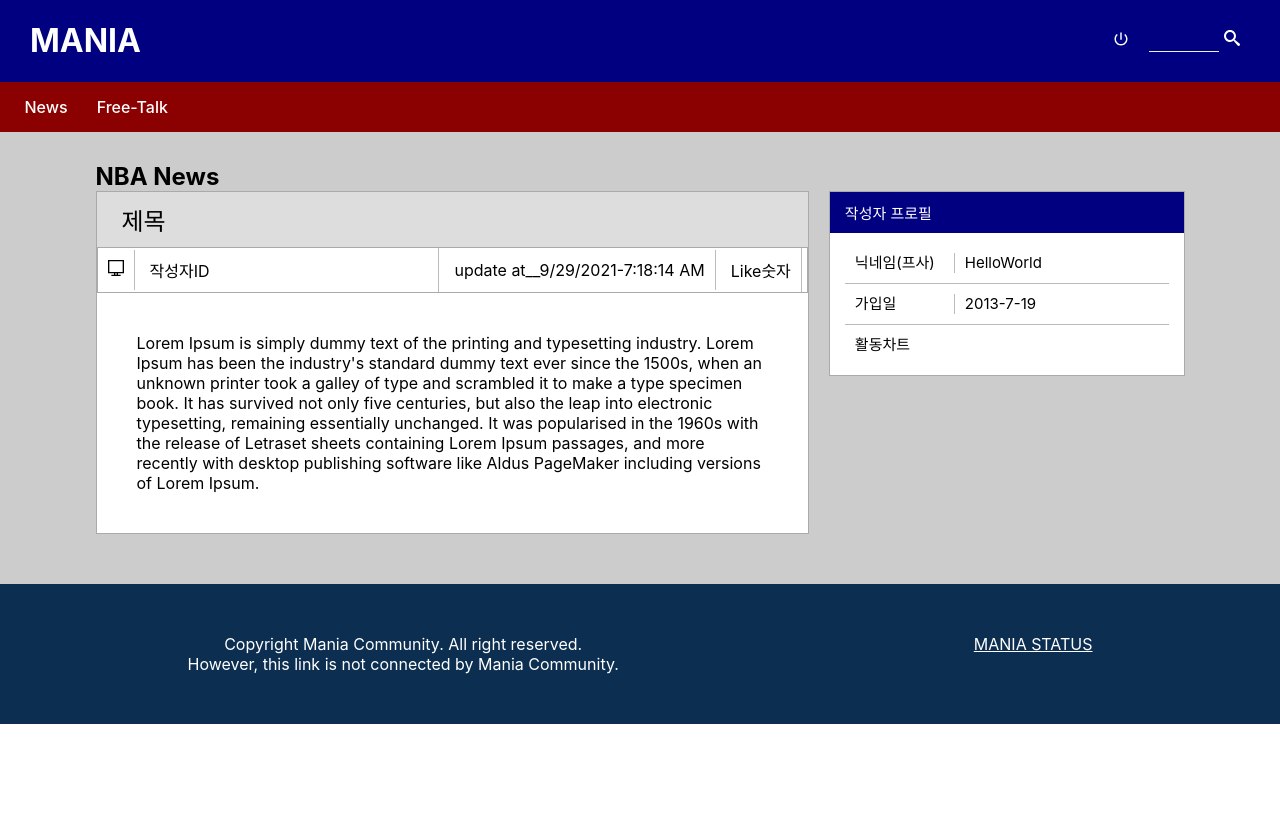
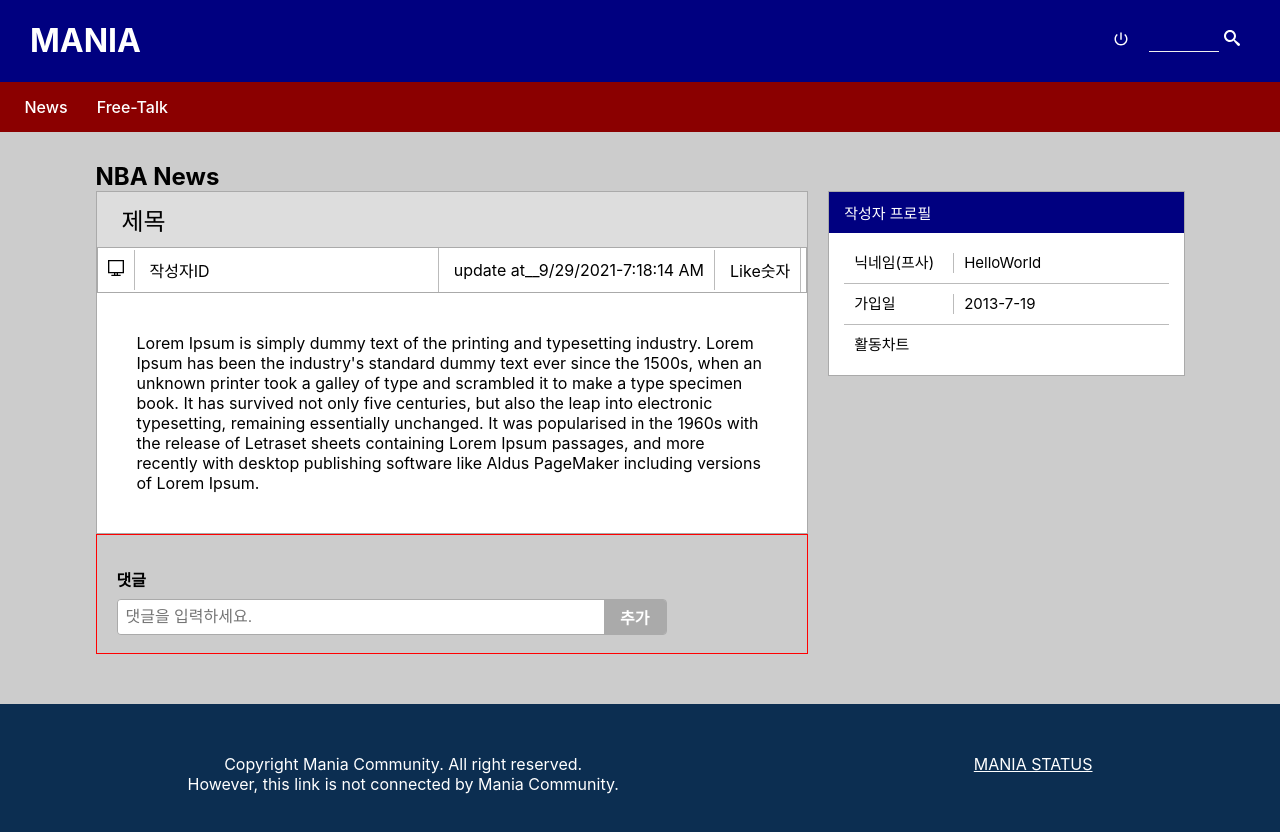
Before and after one commit to do-mandoo/k-mania, a React (Create React App) app: page /detail in a window 1280 px wide. Shown: the top 832 px of the page. Before the commit the page ends 800 px from the top, so only its background shows below. Built offline with nearby package versions, Linux system fonts and the light colour scheme.

Commit message:
리다기Tag기능을 댓글기능처럼 둔갑s

```diff
--- a/src/components/Searching/Search.js
+++ b/src/components/Searching/Search.js
@@ -3,8 +3,8 @@ import styled from 'styled-components';
 // import NewsHot from './NewsHot';
 // import NewsMain from './NewsMain';
 // import NewsSidebar from './NewsSidebar';
-import { BiCalendar, BiLink } from 'react-icons/bi';
-import { Link } from 'react-router-dom';
+// import { BiCalendar, BiLink } from 'react-icons/bi';
+// import { Link } from 'react-router-dom';
 import SearchingMain from './SearchingMain';
 import SearchingSidebar from './SearchingSidebar';
 
--- a/src/components/details/Comments.js
+++ b/src/components/details/Comments.js
@@ -1,7 +1,129 @@
-import React from 'react';
+import React, { useCallback, useState } from 'react';
+import styled from 'styled-components';
+
+const CommentBox = styled.div`
+  width: 100%;
+  border-top: 1px solid #aaa;
+  padding: 32px 0 10px 20px;
+  text-align: left;
+  border: 1px solid red;
+  h4 {
+    color: #000;
+    margin-top: 0;
+    margin-bottom: 8px;
+  }
+`;
+
+const CommentForm = styled.form`
+  border-radius: 4px;
+  overflow: hidden;
+  display: flex;
+  width: 550px;
+  border: 1px solid #aaa;
+  input,
+  button {
+    outline: none;
+    border: none;
+    font-size: 16px;
+  }
+  input {
+    padding: 8px;
+    flex: 1;
+    min-width: 0;
+  }
+  button {
+    cursor: pointer;
+    padding-right: 16px;
+    padding-left: 16px;
+    border: none;
+    background: #aaa;
+    color: #fff;
+    font-weight: bold;
+    &:hover {
+      background: #757575;
+    }
+  }
+`;
+const Comment = styled.div`
+  margin: 5px 8px 0;
+  color: #000;
+  cursor: pointer;
+  border: 1px solid #bbb;
+  border-radius: 4px;
+  background-color: #fff;
+  padding: 5px;
+  &:hover {
+    opacity: 0.5;
+  }
+`;
+const CommentsListWrap = styled.div`
+  /* display: flex; */
+  width: 500px;
+  margin-top: 8px;
+`;
+
+// React.meno를 사용해서 tag값이 바뀔때만 리렌더링 되도록 처리
+const CommentItem = React.memo(({ comment, onRemove }) => (
+  <Comment
+    onClick={() => {
+      onRemove(comment);
+    }}
+  >
+    {comment}
+  </Comment>
+));
+
+// React.meno를 사용해서 tag값이 바뀔때만 리렌더링 되도록 처리
+const CommentList = React.memo(({ comments, onRemove }) => (
+  <CommentsListWrap>
+    {comments.map(comment => (
+      <CommentItem key={comment} comment={comment} onRemove={onRemove} />
+    ))}
+  </CommentsListWrap>
+));
 
 const Comments = () => {
-  return <div></div>;
+  const [input, setInput] = useState('');
+  const [localComments, setLocalComments] = useState([]);
+
+  const insertCommnet = useCallback(
+    comment => {
+      if (!comment) return; // 공백이면 등록안됨
+      setLocalComments([...localComments, comment]);
+    },
+    [localComments]
+  );
+
+  const onRemove = useCallback(
+    comment => {
+      setLocalComments(localComments.filter(t => t !== comment));
+    },
+    [localComments]
+  );
+
+  const onChange = useCallback(e => {
+    setInput(e.target.value);
+  }, []);
+
+  const onSubmit = useCallback(
+    e => {
+      e.preventDefault();
+      insertCommnet(input.trim()); // 앞뒤 공백 없앰
+      setInput(''); // input초기화
+    },
+    [input, insertCommnet]
+  );
+
+  return (
+    <CommentBox>
+      <h4>댓글</h4>
+      <CommentForm onSubmit={onSubmit}>
+        <input placeholder='댓글을 입력하세요.' value={input} onChange={onChange} />
+        <button type='submit'>추가</button>
+      </CommentForm>
+      <CommentList comments={localComments} onRemove={onRemove} />
+    </CommentBox>
+  );
 };
 
 export default Comments;
--- a/src/components/details/Detail.js
+++ b/src/components/details/Detail.js
@@ -1,5 +1,6 @@
 import React from 'react';
 import styled from 'styled-components';
+import Comments from './Comments';
 import DetailMain from './DetailMain';
 
 import DetailSidebar from './DetailSidebar';
@@ -20,9 +21,11 @@ const ViewWrapper = styled.div`
     display: flex;
   }
   .boardRight {
+    flex: 2;
+  }
+  .boarderRightMain {
     border: 1px solid #aaa;
     background-color: #fff;
-    flex: 2;
   }
   .boardLeft {
     margin-left: 20px;
@@ -38,7 +41,12 @@ const Detail = () => {
       </div>
       <div className='detailBorder'>
         <div className='boardRight'>
-          <DetailMain />
+          <div className='boarderRightMain'>
+            <DetailMain />
+          </div>
+          <div>
+            <Comments />
+          </div>
         </div>
         <div className='boardLeft'>
           <DetailSidebar />
```
